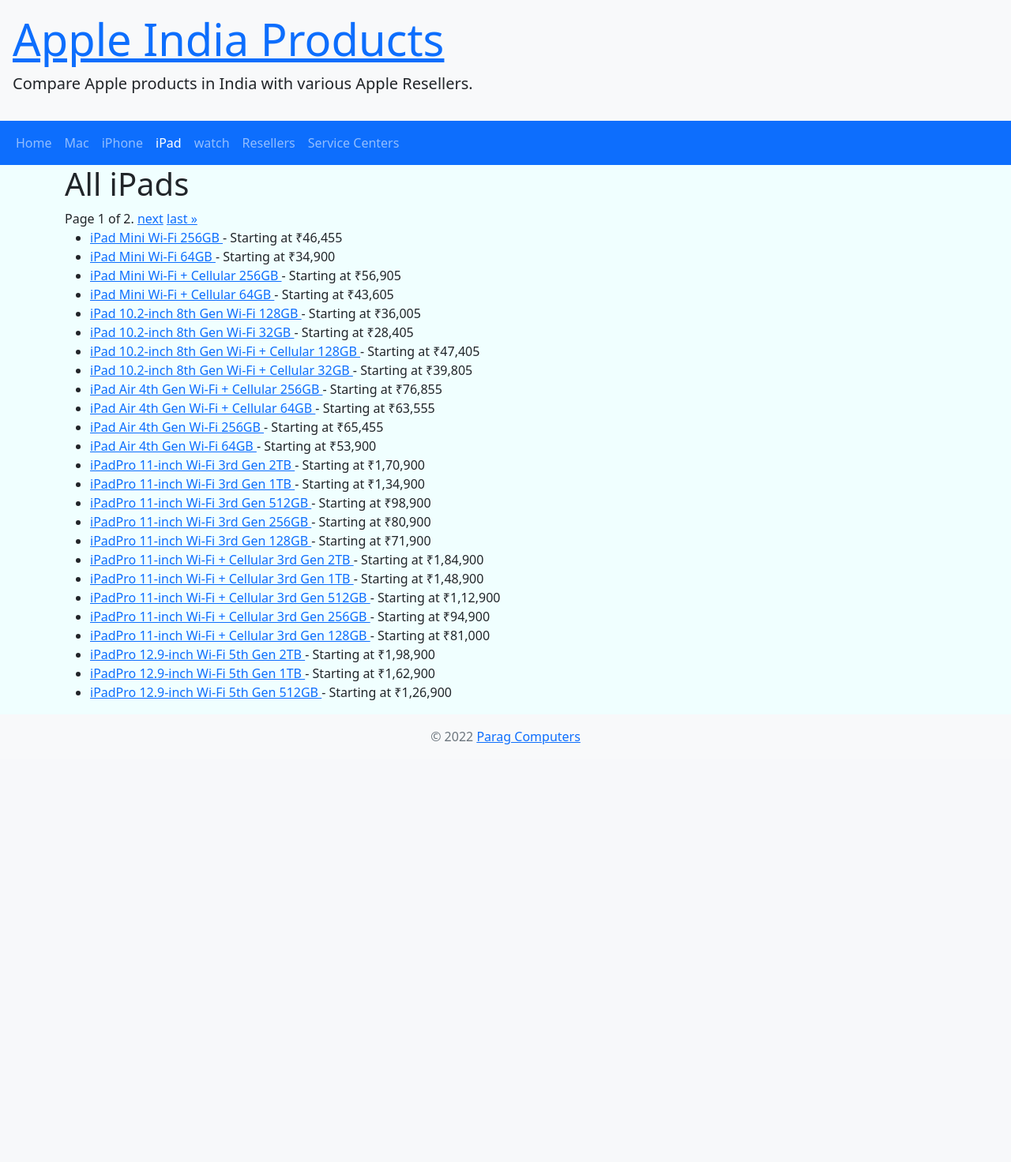
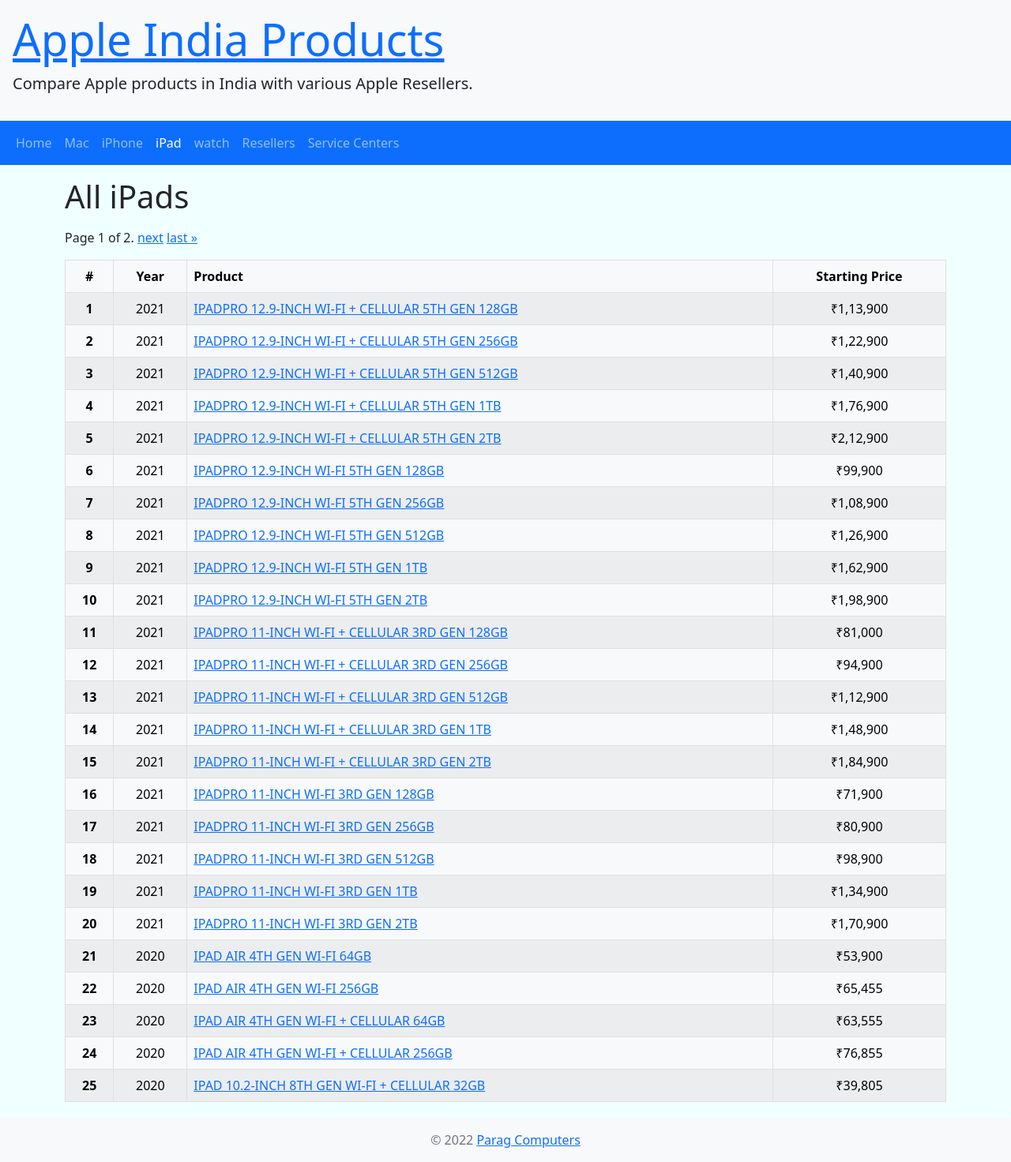
Before and after one commit to anjanesh/apple, a Django app: page /ipad in a window 1280 px wide. Shown: the whole page at 79% size. Before the commit the page ends 943 px from the top, so only its background shows below. Run offline with Django 3.2, Linux system fonts and the light colour scheme; data comes from the database, SQL or seed files in the repository; both versions use the stored data as it was after the commit.

Commit message:
article and template updates

```diff
--- a/product/templates/base.html
+++ b/product/templates/base.html
@@ -65,7 +65,7 @@
         </div>
     </nav>
 
-    <div class="container">
+    <div class="container flex-grow-1">
         {% block content %}{% endblock %}
     </div>
 
--- a/product/templates/footer.html
+++ b/product/templates/footer.html
@@ -1,4 +1,4 @@
-<footer class="footer mt-auto py-3 bg-light">
+<footer class="footer mt-1 py-3 bg-light">
     <div class="container text-center">
       <span class="text-muted">&copy; 2022 <a href="https://paragcomputers.in/" target="_blank">Parag Computers</a></span>
     </div>
--- a/product/templates/product/ipad.html
+++ b/product/templates/product/ipad.html
@@ -4,20 +4,22 @@
 
 {% block content %}
 {% load static %}
-    <h1>All iPads</h1>
+    <h1 class="my-3">All iPads</h1>
 
     {% include "product/article-title.html" %}
 
-    <div class="pagination">
+    <div class="pagination mb-3">
         <span class="step-links">
             {% if page_obj.has_previous %}
                 <a href="?page=1">&laquo; first</a>
                 <a href="?page={{ page_obj.previous_page_number }}">previous</a>
             {% endif %}
 
+            {% if page_obj.has_previous or page_obj.has_next %}
             <span class="current">
                 Page {{ page_obj.number }} of {{ page_obj.paginator.num_pages }}.
             </span>
+            {% endif %}
 
             {% if page_obj.has_next %}
                 <a href="?page={{ page_obj.next_page_number }}">next</a>
@@ -26,17 +28,30 @@
         </span>
     </div>
 
-    <ul>
-    {% for product in page_obj %}
-        {# Each "product" is a Product model object. #}
-        <li>
-        <a href="{% url 'viewiPad' slug=product.slug %}">
-            {{ product.title }}
-        </a>
-        - Starting at {{ product.price_locale }}
-        </li>
-
-    {% endfor %}
-    </ul>
+    <table class="table table-light table-striped table-hover table-bordered">
+        <thead>
+          <tr>
+            <th scope="col" class="text-center">#</th>
+            <th scope="col" class="text-center">Year</th>
+            <th scope="col">Product</th>
+            <th scope="col" class="text-center">Starting Price</th>
+          </tr>
+        </thead>
+        <tbody>
+            {% for product in page_obj %}
+            {# Each "product" is a Product model object. #}
+                <tr>
+                    <th scope="row" class="text-center">{{ forloop.counter }}</th>
+                    <td class="text-center">{{ product.year }}</td>
+                    <td>
+                        <a href="{% url 'viewiPad' slug=product.slug %}">
+                            {{ product.title | upper }}
+                        </a>
+                    </td>
+                    <td class="text-center">{{ product.price_locale }}</td>
+                </tr>
+            {% endfor %}
+        </tbody>
+    </table>
 
 {% endblock %}
--- a/product/templates/product/view.html
+++ b/product/templates/product/view.html
@@ -6,9 +6,10 @@
 
     {{ error }}
 
-    <h1>{{ product.title }}</h1>
+    <div class="container">
 
-    <div class="container">
+        <h1 class="my-3">{{ product.title }}</h1>
+
         <div class="row g-2">
             <div class="col-md-6">
                 <div class="p-3 border bg-light text-center">
--- a/product/views.py
+++ b/product/views.py
@@ -26,7 +26,7 @@
 
 def viewAllMacs(request):
     products, article, paginator, page_number, page_obj = viewAllProducts(request, 'mac')
-    return render(request, 'product/mac.html', { 'page_obj': page_obj })
+    return render(request, 'product/mac.html', { 'page_obj': page_obj, 'article': article })
 
 def viewiPhone(request, slug):
     product, items = viewProduct(slug)
@@ -68,8 +68,8 @@
     if typeOfProduct == 'mac':
         query = Q(type='MBP') | Q(type='MBA') | Q(type='iMAC') | Q(type='iMACPRO') | Q(type='MINI') | Q(type='MACPRO')
         query = Q(type__in=['MBA', 'MBP', 'iMAC', 'iMACPRO', 'MINI', 'MACPRO']) # Either one works
+        article_query = Q(product__in=['MBA', 'MBP', 'iMAC', 'iMACPRO', 'MINI', 'MACPRO'])
 
-        article_query = Q(product__in=['MBA', 'MBP', 'iMAC', 'iMACPRO', 'MINI', 'MACPRO'])
     elif typeOfProduct == 'iphone':
         query = Q(type__in=['iPHONE'])
         article_query = Q(product__in=['iPHONE'])
@@ -82,7 +82,7 @@
         query = Q(type__in=['WATCH'])
         article_query = Q(product__in=['WATCH'])
 
-    products = Product.objects.all().filter(query).annotate(minimal_price=Min('item__price')).order_by('-created')
+    products = Product.objects.all().filter(query).annotate(minimal_price=Min('item__price')).order_by('-year')
 
     # article = Article.objects.all().filter(article_query).order_by('pub_date')[0]
     try:
```
Also changed, not shown: product/templates/product/iphone.html (+28 -13 lines), product/templates/product/mac.html (+22 -8 lines), product/templates/product/watch.html (+28 -13 lines), db.sqlite3, product/templates/product/article-title.html (line endings or trailing spaces).
